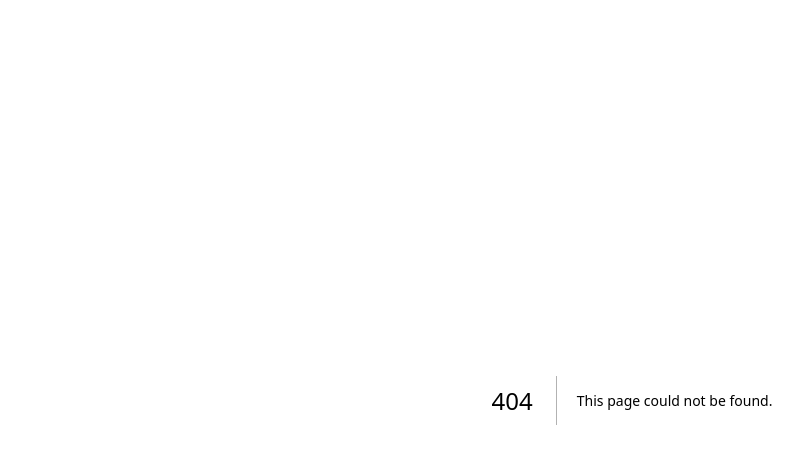
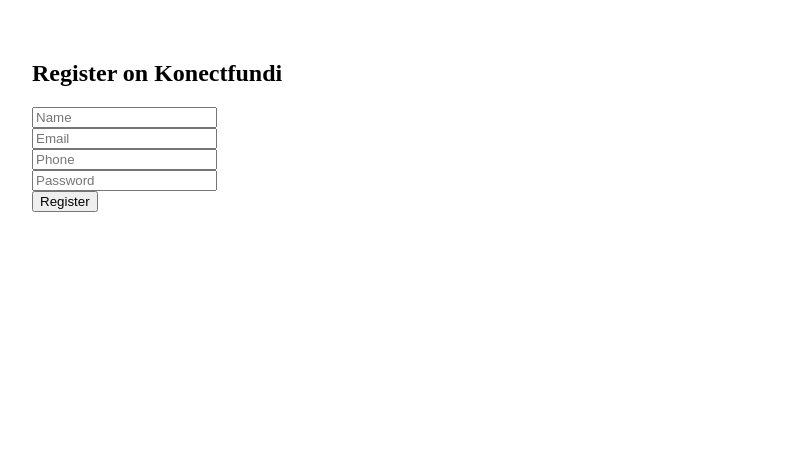
Before and after one commit to gritcoin-landing/konectfundi-frontend4, a Next.js app: page /register in a window 1280 px wide. Before the commit this address had no page. Shown: the top 464 px of the page, without its empty margins (8-811 px from the left). Built offline with nearby package versions, Linux system fonts and the light colour scheme.

Commit message:
Add files via upload

```diff
--- /dev/null
+++ b/pages/register.js
@@ -0,0 +1,42 @@
+import { useState } from 'react';
+import { useRouter } from 'next/router';
+
+export default function Register() {
+  const router = useRouter();
+  const [name, setName] = useState('');
+  const [email, setEmail] = useState('');
+  const [phone, setPhone] = useState('');
+  const [password, setPassword] = useState('');
+  const [error, setError] = useState('');
+
+  const handleRegister = async (e) => {
+    e.preventDefault();
+    const res = await fetch(`${process.env.NEXT_PUBLIC_API_BASE_URL}/api/auth/register`, {
+      method: 'POST',
+      headers: { 'Content-Type': 'application/json' },
+      body: JSON.stringify({ name, email, phone, password }),
+    });
+
+    const data = await res.json();
+    if (res.ok) {
+      localStorage.setItem('token', data.token);
+      router.push('/dashboard');
+    } else {
+      setError(data.message || 'Registration failed');
+    }
+  };
+
+  return (
+    <div style={{ padding: '2rem' }}>
+      <h2>Register on Konectfundi</h2>
+      <form onSubmit={handleRegister}>
+        <input placeholder="Name" value={name} onChange={(e) => setName(e.target.value)} /><br />
+        <input placeholder="Email" value={email} onChange={(e) => setEmail(e.target.value)} /><br />
+        <input placeholder="Phone" value={phone} onChange={(e) => setPhone(e.target.value)} /><br />
+        <input placeholder="Password" type="password" value={password} onChange={(e) => setPassword(e.target.value)} /><br />
+        <button type="submit">Register</button>
+      </form>
+      {error && <p style={{ color: 'red' }}>{error}</p>}
+    </div>
+  );
+}
```
Also changed, not shown: pages/login.js (added, +38 -0 lines).
